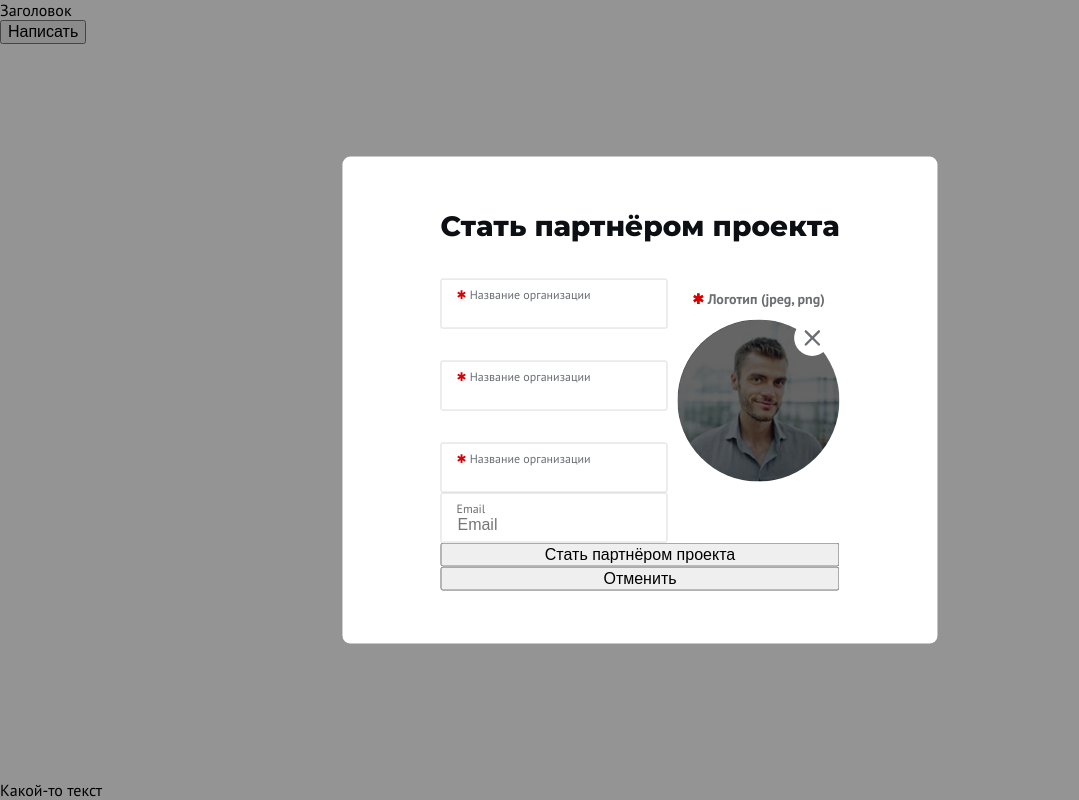
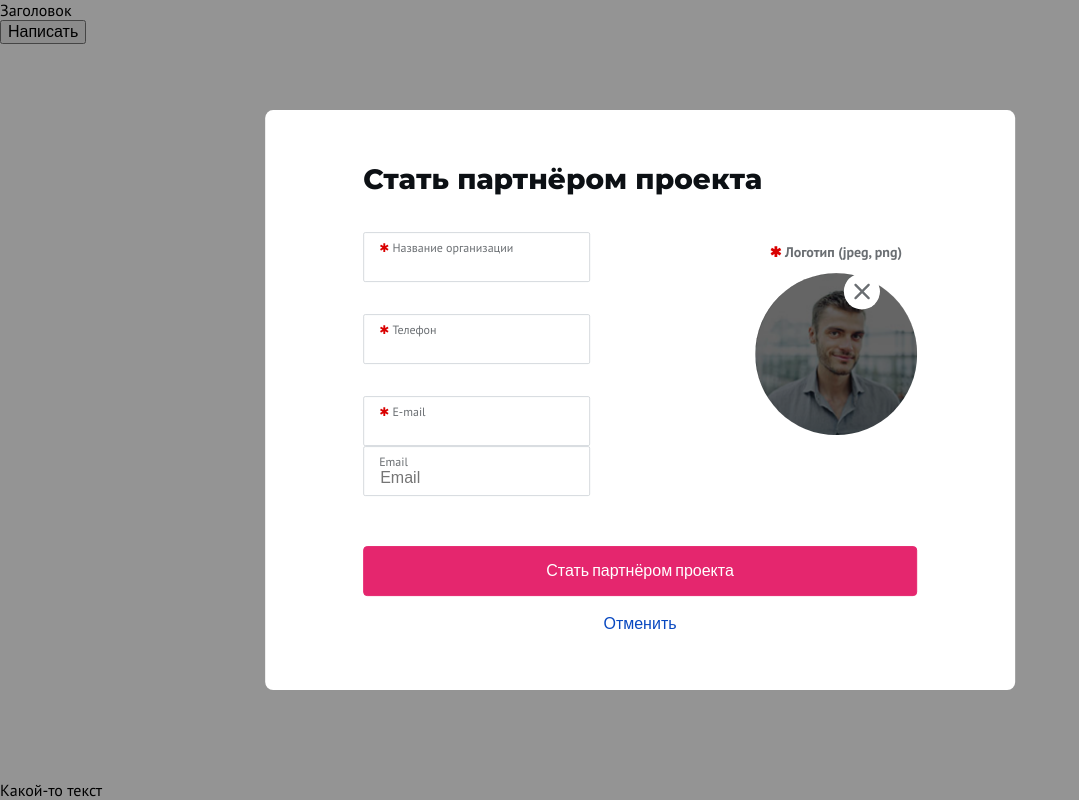
Before and after one commit to horoshopodumaj/Test, a website: page practice-1/index.html in a window 1280 px wide. Shown: the whole page, without its empty margins (0-1079 px from the left). Drawn offline with Linux system fonts and the light colour scheme.

Commit message:
added styles for undo and submit buttons

```diff
--- a/practice-1/index.html
+++ b/practice-1/index.html
@@ -36,8 +36,7 @@
                                         </div>
                                         <div class="text-group">
                                             <label class="text-group__label"
-                                                ><span>✱</span> Название
-                                                организации</label
+                                                ><span>✱</span> Телефон</label
                                             >
                                             <div class="text-group__input">
                                                 <input type="text" />
@@ -45,8 +44,7 @@
                                         </div>
                                         <div class="text-group">
                                             <label class="text-group__label"
-                                                ><span>✱</span> Название
-                                                организации</label
+                                                ><span>✱</span> E-mail</label
                                             >
                                             <div class="text-group__input">
                                                 <input type="text" />
@@ -81,10 +79,15 @@
                                     </div>
                                 </div>
 
-                                <button class="button button_modal">
-                                    Стать партнёром проекта
-                                </button>
-                                <button id="modal-close" class="button">
+                                <input
+                                    type="submit"
+                                    class="button button__submit"
+                                    value="Стать партнёром проекта"
+                                />
+                                <button
+                                    id="modal-close"
+                                    class="button button__cancel"
+                                >
                                     Отменить
                                 </button>
                             </div>
--- /dev/null
+++ b/practice-1/src/components/button.scss
@@ -0,0 +1,23 @@
+.button {
+    &__submit {
+        padding-top: 14px;
+        padding-bottom: 16px;
+        padding-left: 182px;
+        padding-right: 182px;
+        font-family: "Lato", sans-serif;
+        line-height: 112%;
+        color: var(--white);
+        background-color: var(--pink);
+        border-radius: 4px;
+        border: 1px solid var(--pink);
+        margin-top: 50px;
+        margin-bottom: 15px;
+    }
+
+    &__cancel {
+        line-height: 150%;
+        color: var(--blue);
+        background-color: var(--white);
+        border: 0;
+    }
+}
--- a/practice-1/src/index.scss
+++ b/practice-1/src/index.scss
@@ -11,3 +11,5 @@
 @import "./components/fonts.scss";
 
 @import "./components/text-group.scss";
+
+@import "./components/button.scss";
```
Also changed, not shown: practice-1/css/index.css, 1 other file.
